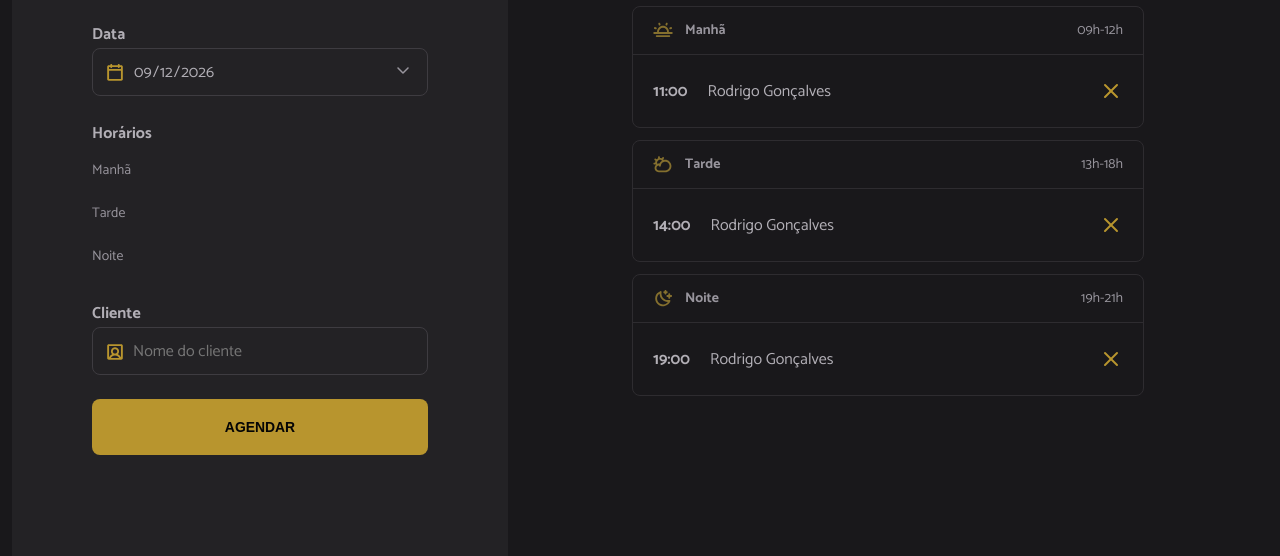
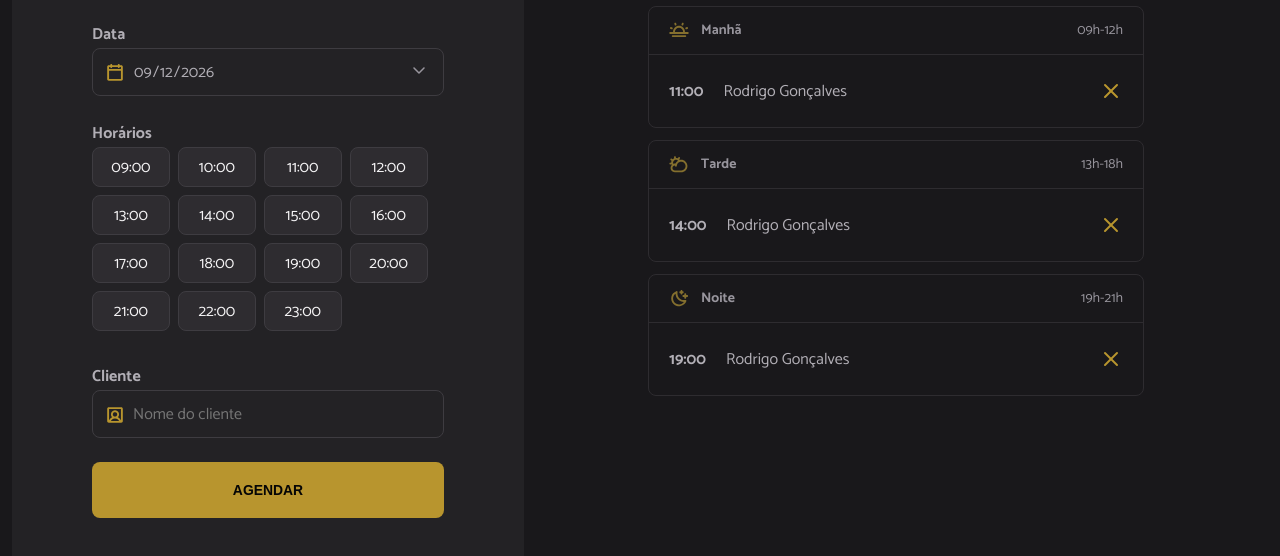
Before and after one commit to guilhermexpc/rocketseat-fs-hairday, a website built with webpack: page index.html in a window 1280 px wide. Shown: the part 180-736 px from the top of the page. Built offline with nearby package versions, Linux system fonts and the light colour scheme.

Commit message:
Implemen dynamic opening hours layout

```diff
--- a/index.html
+++ b/index.html
@@ -33,13 +33,13 @@
         <span class="label">Horários</span>
         <ul id="hours" class="hours" aria-label="Horários disponíveis de manhã">
           <!-- Exemplo: Manhã -->
-          <li data-period="morning" class="hour-period">Manhã</li>
+          <!-- <li data-period="morning" class="hour-period">Manhã</li> -->
           <!-- <li data-period="morning" value="09:00" class="hour hour-available">09:00</li>
           <li data-period="morning" value="10:00" class="hour hour-available">10:00</li>
           <li data-period="morning" value="11:00" class="hour hour-unavailable">11:00</li>
           <li data-period="morning" value="12:00" class="hour hour-available">12:00</li> -->
           <!-- Exemplo: Tarde  -->
-          <li data-period="afternoon" class="hour-period">Tarde</li>
+          <!-- <li data-period="afternoon" class="hour-period">Tarde</li> -->
           <!-- <li data-period="afternoon" value="13:00" class="hour hour-unavailable">13:00</li>
           <li data-period="afternoon" value="14:00" class="hour hour-unavailable">14:00</li>
           <li data-period="afternoon" value="15:00" class="hour hour-available">15:00</li>
@@ -47,7 +47,7 @@
           <li data-period="afternoon" value="17:00" class="hour hour-unavailable">17:00</li>
           <li data-period="afternoon" value="18:00" class="hour hour-available">18:00</li> -->
           <!-- Exemplo: Noite -->
-          <li data-period="night" class="hour-period">Noite</li>
+          <!-- <li data-period="night" class="hour-period">Noite</li> -->
           <!-- <li data-period="night" value="19:00" class="hour hour-available">19:00</li>
           <li data-period="night" value="20:00" class="hour hour-available">20:00</li>
           <li data-period="night" value="21:00" class="hour hour-unavailable">21:00</li> -->
--- a/src/main.js
+++ b/src/main.js
@@ -13,5 +13,7 @@ import dayjs from "dayjs";
 
 // Modules
 import "./modules/form/submit.js";
+import "./modules/page-loaded.js";
+import "./modules/schedules/schedules-load.js";
 
-console.log(dayjs().format("DD/MM/YY HH:mm"));
+// console.log(dayjs().format("DD/MM/YY HH:mm"));
--- /dev/null
+++ b/src/modules/form/hours-load.js
@@ -0,0 +1,43 @@
+import dayjs from "dayjs";
+
+import { openingHours } from "../../utils/opening-hours.js";
+
+const hours = document.getElementById("hours");
+
+function hoursLoad(date) {
+  console.log("hoursLoad", date);
+
+  const opening = openingHours.map((hour) => {
+    const [scheduleHour] = hour.split(":");
+
+    const isHourPastBefore = dayjs(date).add(scheduleHour, "hour").isBefore(dayjs());
+    const isHourPastAfter = dayjs(date).add(scheduleHour, "hour").isAfter(dayjs());
+    // const isHourPast2 = dayjs(date).add(scheduleHour, "hour").format("DD/MM/YY HH:mm");
+    // const isHourPast3 = dayjs(date).format("DD/MM/YY HH:mm");
+    // console.log(scheduleHour, isHourPastBefore);
+
+    const availableHour = {
+      hour,
+      available: isHourPastAfter
+    };
+    // console.log(availableHour);
+    return availableHour;
+  });
+
+  console.log(opening);
+  renderSchedules(opening);
+}
+
+function renderSchedules(openingHours) {
+  openingHours.forEach(({ hour, available }) => {
+    const listItem = document.createElement("li");
+
+    listItem.classList.add("hour");
+    listItem.classList.add(available ? "hour-available" : "hour-unavailable");
+
+    listItem.textContent = hour;
+    hours.append(listItem);
+  });
+}
+
+export { hoursLoad };
--- /dev/null
+++ b/src/modules/page-loaded.js
@@ -0,0 +1,6 @@
+import { schedulesDay } from "./schedules/schedules-load.js";
+// Chamada quando o DOM for carregado
+document.addEventListener("DOMContentLoaded", () => {
+  console.log("DOM");
+  schedulesDay();
+});
--- /dev/null
+++ b/src/modules/schedules/schedules-load.js
@@ -0,0 +1,13 @@
+import { hoursLoad } from "../form/hours-load.js";
+
+const selectedDate = document.getElementById("date");
+console.log(selectedDate);
+console.log(selectedDate.value);
+
+function schedulesDay() {
+  const date = selectedDate.value;
+  console.log("DATA: ", date);
+  hoursLoad(date);
+}
+
+export { schedulesDay };
--- a/src/utils/opening-hours.js
+++ b/src/utils/opening-hours.js
@@ -11,5 +11,7 @@ export const openingHours = [
   "18:00",
   "19:00",
   "20:00",
-  "21:00"
+  "21:00",
+  "22:00",
+  "23:00"
 ];
```
